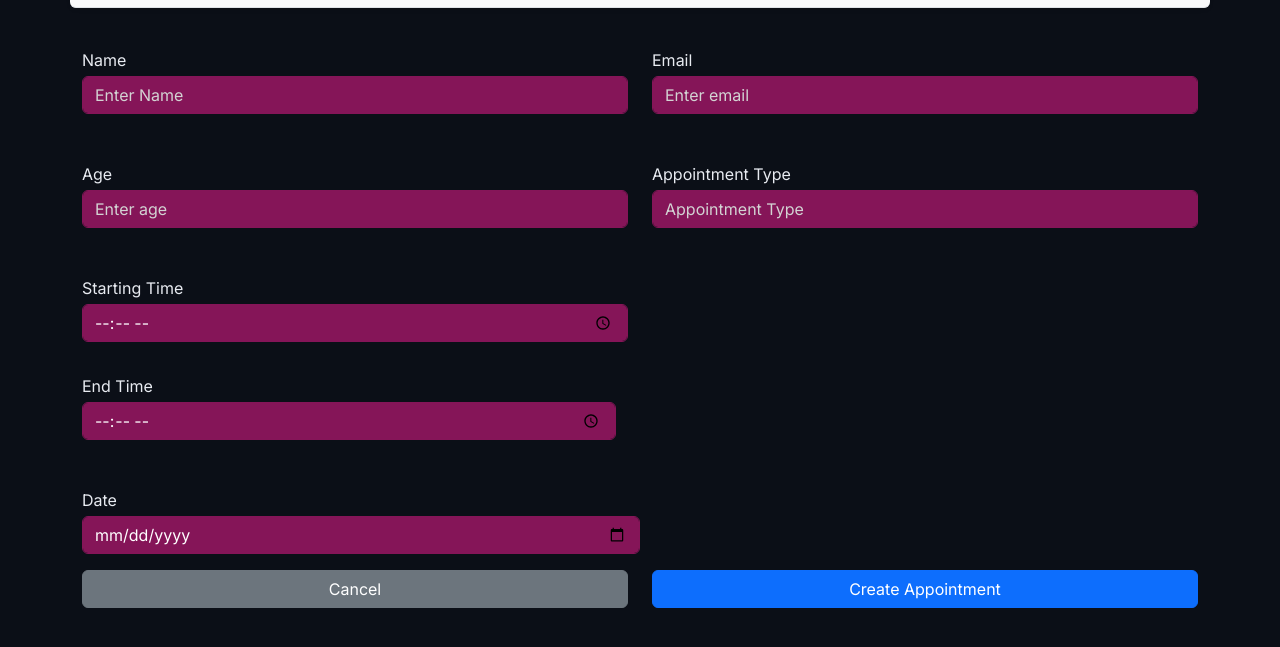
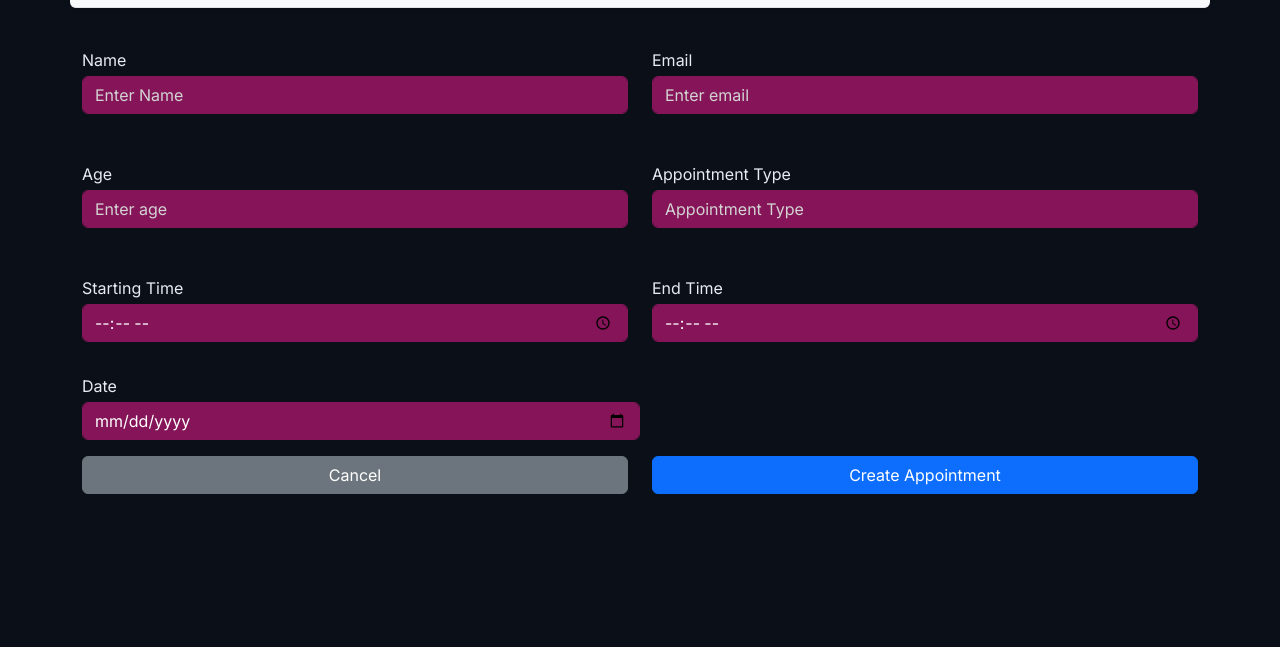
Before and after one commit to Fusbydev/sia-project, a plain HTML site: page index.html in a window 1280 px wide. Shown: the part 101-748 px from the top of the page. Drawn offline with nearby package versions, Linux system fonts and the light colour scheme.

Commit message:
Update index.html

```diff
--- a/index.html
+++ b/index.html
@@ -87,7 +87,6 @@
             </div>
         </div>
 
-        <div class="row mb-3">
         <div class="col-md-6">
             <div class="form-group">
                 <label for="end_time" class="form-label">End Time</label>
@@ -95,7 +94,6 @@
                 <div class="invalid-feedback">Please select an end time.</div>
             </div>
         </div>
-    </div>
     </div>
 <div class="col-md-6">
             <div class="form-group">
```
